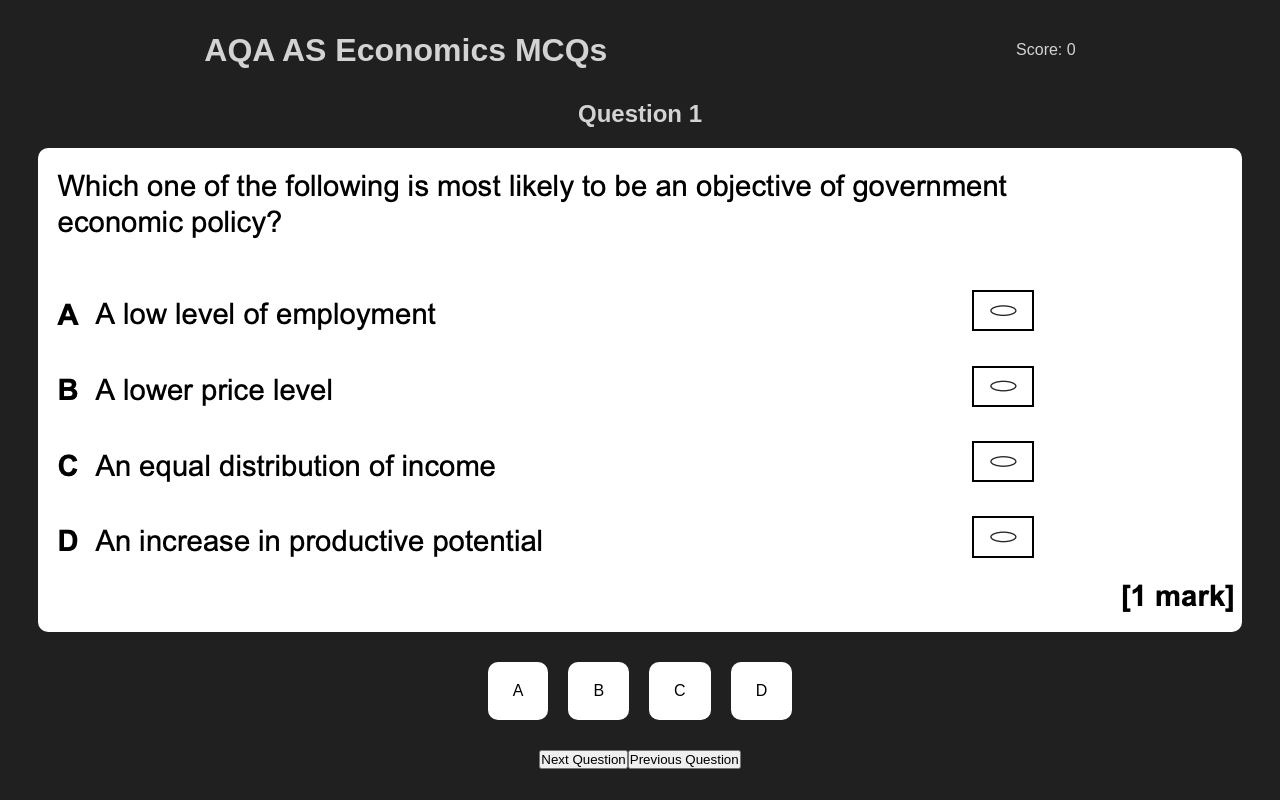
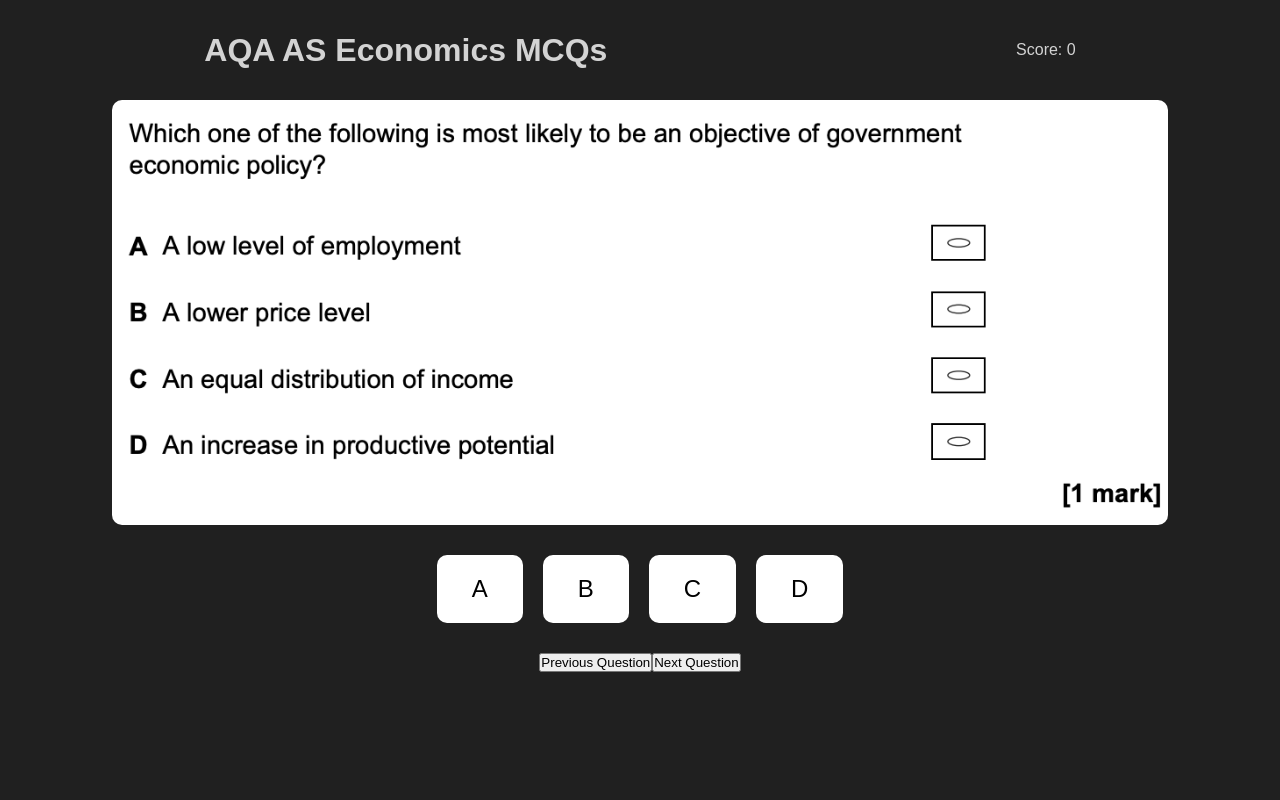
Before and after one commit to josephmeadowcroft/EconDaily, a React (Vite) app: page / in a window 1280 px wide. Built offline with nearby package versions, Linux system fonts and the light colour scheme.

Commit message:
Width and height limits set

```diff
--- a/src/components/Quiz.jsx
+++ b/src/components/Quiz.jsx
@@ -36,10 +36,10 @@ const Quiz = () => {
         <p>Score: {score}</p>
       </div>
       <div className="questionArea">
-        <h2>Question {currentQuestion.question}</h2>
         <img
           src={currentQuestion.image}
           alt={`Question ${currentQuestion.question}`}
+          draggable={false}
         />
         <div className="answerBtns">
           {currentQuestion.options.map((option, optionIndex) => (
@@ -51,8 +51,8 @@ const Quiz = () => {
           ))}
         </div>
         <div className="changeQuestionBtns">
+          <button onClick={handlePreviousQuestion}>Previous Question</button>
           <button onClick={handleNextQuestion}>Next Question</button>
-          <button onClick={handlePreviousQuestion}>Previous Question</button>
         </div>
       </div>
     </div>
--- a/src/components/quiz.scss
+++ b/src/components/quiz.scss
@@ -16,6 +16,8 @@ $button-text-color: #000;
   }
 
   .questionArea {
+    width: 100;
+    height: calc(100vh - 100px);
     display: flex;
     flex-direction: column;
     align-items: center;
@@ -23,17 +25,22 @@ $button-text-color: #000;
 
     img {
       border-radius: 10px;
-      max-height: 500px;
+      max-height: 82.5%;
+      max-width: 82.5%;
     }
 
-    .answerBtns button{
-      padding: 20px 25px;
-      background-color: $button-color;
-      color: $button-text-color;
-      border-radius: 10px;
-      border: none;
-      margin: 10px;
-      font-size: 16px;
+    .answerBtns {
+      display: flex;
+
+      button{
+        padding: 20px 35px;
+        background-color: $button-color;
+        color: $button-text-color;
+        border-radius: 10px;
+        border: none;
+        margin: 10px;
+        font-size: 24px;
+      }
     }
   }
 }
```
